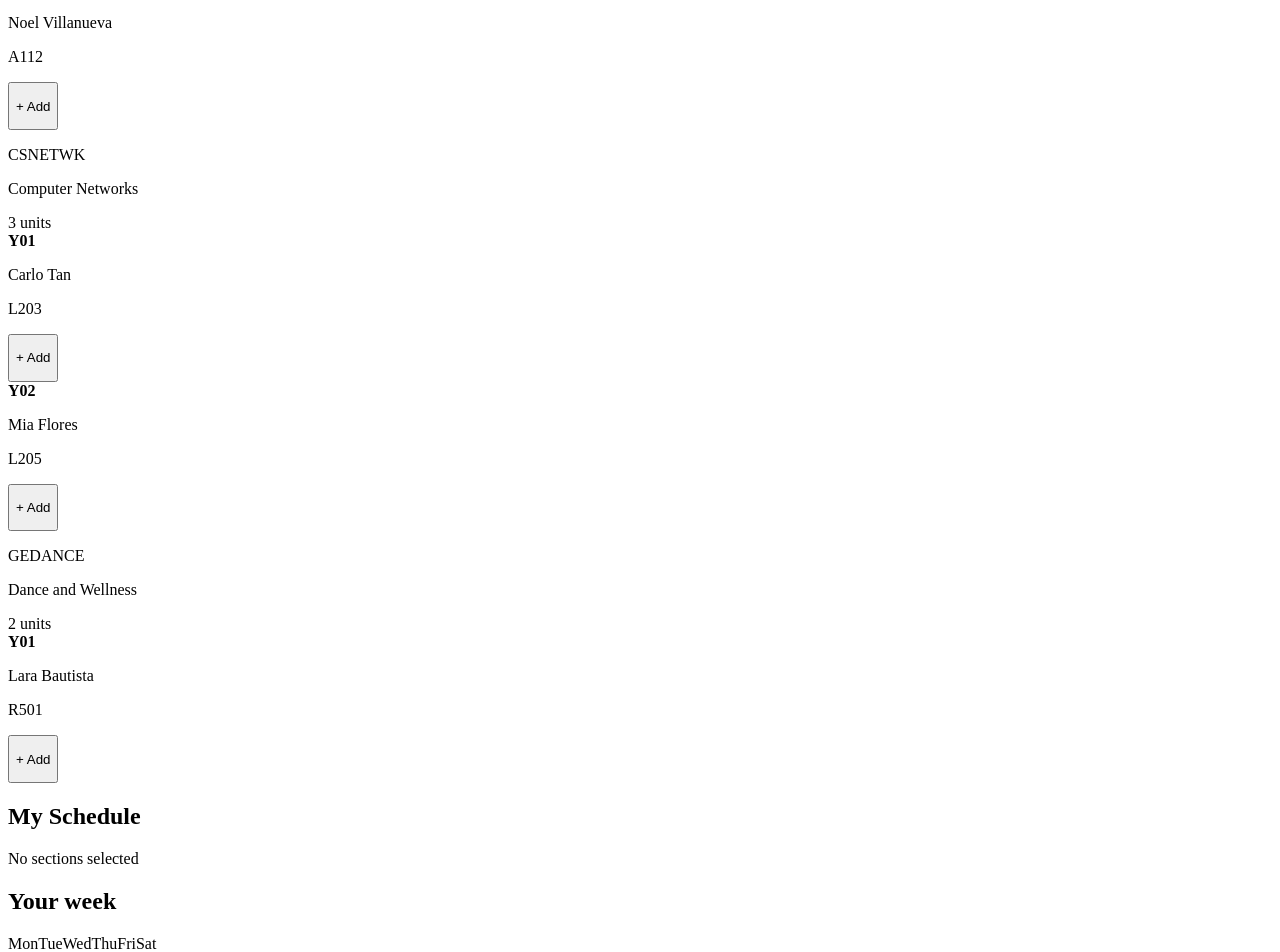
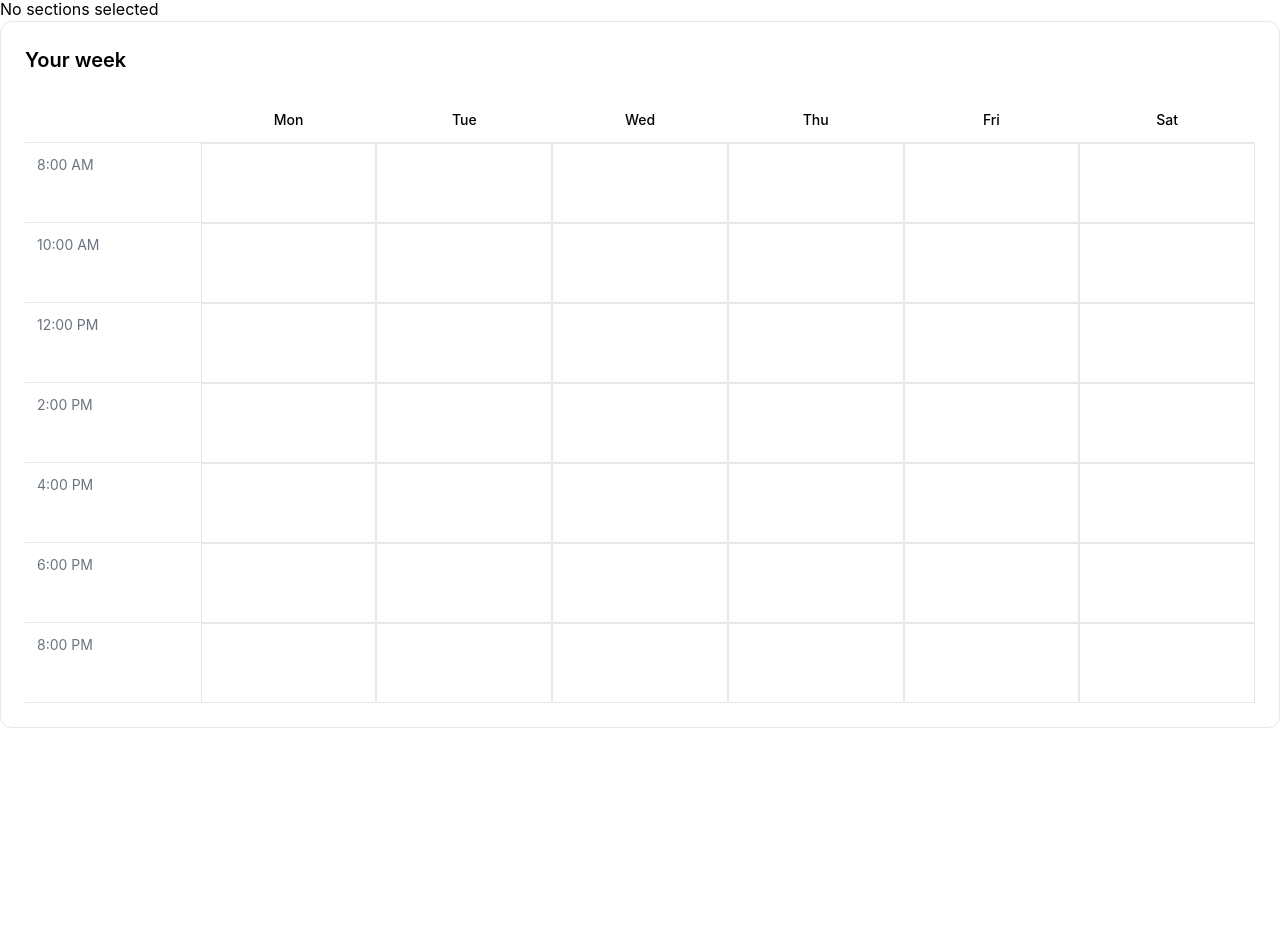
Before and after one commit to wMarc11/Scheda, a React (Vite) app: page / in a window 1280 px wide. Shown: the part 1539-2491 px from the top of the page. After the commit the page ends 2267 px from the top, so only its background shows below. Built offline with nearby package versions, Linux system fonts and the light colour scheme.

Commit message:
feat: add timetable styling and time positioning

```diff
--- a/src/App.jsx
+++ b/src/App.jsx
@@ -2,6 +2,7 @@ import { useCourses } from './hooks/useCourses';
 import CourseList from './components/courses/CourseList';
 import SelectedSectionsList from './components/schedule/SelectedSectionsList';
 import ScheduleTimetable from './components/schedule/ScheduleTimetable';
+import "./index.css"
 
 function App() {
   const { courses, loading, error } = useCourses();
--- a/src/components/schedule/ScheduleTimetable.jsx
+++ b/src/components/schedule/ScheduleTimetable.jsx
@@ -17,27 +17,40 @@ const ScheduleTimetable = () => {
     ];
 
     return (
-        <div>
-            <h2>Your week</h2>
-            <div>
-                <div>
-                    <span></span>
+        <div className="rounded-xl border border-gray-200 bg-white p-6">
+            <h2 className="mb-6 text-xl font-semibold">Your week</h2>
+
+            <div className="grid grid-cols-7">
+                <div className="border-b border-gray-200"></div>
 
                 {days.map((day) => (
-                        <span key={day}>{day}</span>
+                    <div
+                        key={day}
+                        className="border-b border-gray-200 p-3 text-center text-sm font-medium"
+                    >
+                        {day}
+                    </div>
                 ))}
             </div>
 
+                <div className="relative">
+                    <div className="grid grid-cols-7">
                         {times.map((time) => (
-                    <div key={time}>
-                        <span>{time}</span>
+                            <div key={time} className="contents">
+                                <div className="border-b border-gray-200 p-3 text-sm text-gray-500">
+                                    {time}
+                                </div>
 
                                 {days.map((day) => (
-                            <div key={day}></div>
+                                    <div
+                                        key={day}
+                                        className="h-20 border-b border-1 border-gray-200"
+                                    />
                                 ))}
                             </div>
                         ))}
                     </div>
+                    <div className="absolute inset-0 ml-[14.2857%]"> {/*14.2857% because 1/7*/}
                         {selectedSections.map((section) =>
                             section.schedule.map((schedule, index) => {
                                 return(
@@ -50,6 +63,8 @@ const ScheduleTimetable = () => {
                             })
                         )}
                     </div>
+                </div>
+        </div>
     );
 };
 
--- a/src/components/schedule/SelectedSectionsList.jsx
+++ b/src/components/schedule/SelectedSectionsList.jsx
@@ -7,9 +7,9 @@ const SelectedSectionsList = () => {
         <div>
             <h2>My Schedule</h2>
 
-            {selectedSections.length === 0? (
+            {selectedSections.length === 0 ? (
                 <p>No sections selected</p>
-            ): (
+            ) : (
                 selectedSections.map((section) => (
                     <div key={section.id}>
                         <strong>{section.courseId}</strong>
--- a/src/components/schedule/TimetableEvent.jsx
+++ b/src/components/schedule/TimetableEvent.jsx
@@ -1,6 +1,28 @@
+import { timetoMinutes, getDayIndex } from "../../utils/time";
+
 const TimetableEvent = ({ section, schedule }) => {
+    const dayIndex = getDayIndex(schedule.day);
+    const startMinutes = timetoMinutes(schedule.start);
+    const endMinutes = timetoMinutes(schedule.end);
+
+    const duration = endMinutes - startMinutes;
+
+    const timeTableStart = 8 * 60;
+    const pixelsPerHour = 40;
+
+    const top = ((startMinutes - timeTableStart) / 60) * pixelsPerHour;
+    const height = (duration / 60) * pixelsPerHour;
+
     return(
-        <div>
+        <div
+            className="absolute rounded-md bg-blue-100 p-2 text-xs text-blue-900"
+            style={{
+                top: `${top}px`,
+                height: `${height}px`,
+                left: `${dayIndex * (100 / 6)}%`,
+                width: `${100 / 6}%`
+            }}
+        >
             <strong>{section.courseId}</strong>
             <p>{section.section}</p>
             <small>{section.room}</small>
--- /dev/null
+++ b/src/index.css
@@ -0,0 +1 @@
+@import "tailwindcss";
--- /dev/null
+++ b/src/utils/time.js
@@ -0,0 +1,11 @@
+export const timetoMinutes = (time) => {
+    const [hours, minutes] = time.split(":").map(Number);
+
+    return hours * 60 + minutes;
+};
+
+export const getDayIndex = (day) => {
+    const days = ["Mon", "Tue", "Wed", "Thu", "Fri", "Sat"];
+
+    return days.indexOf(day);
+};
```
Lines whose indentation alone changed are shown as unchanged.
